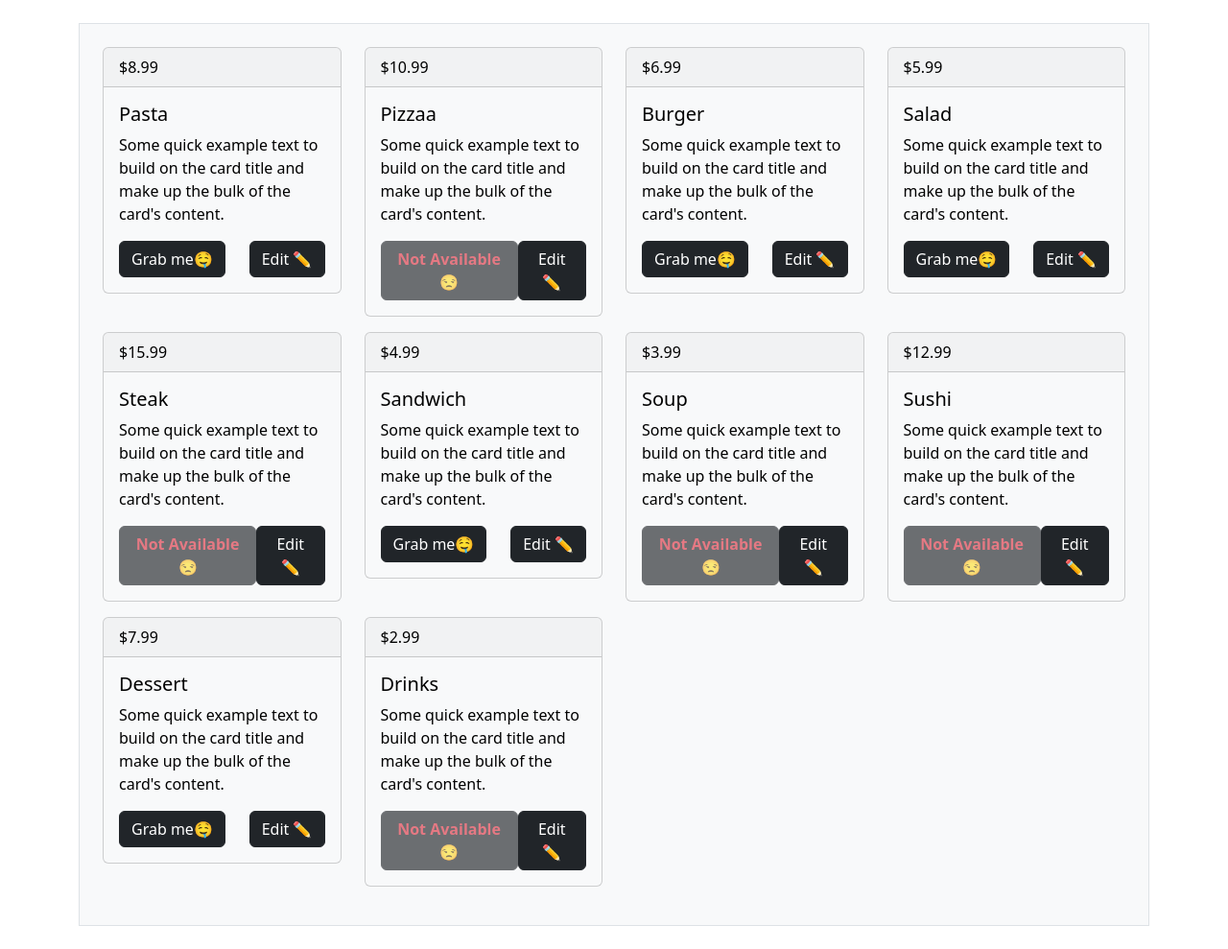
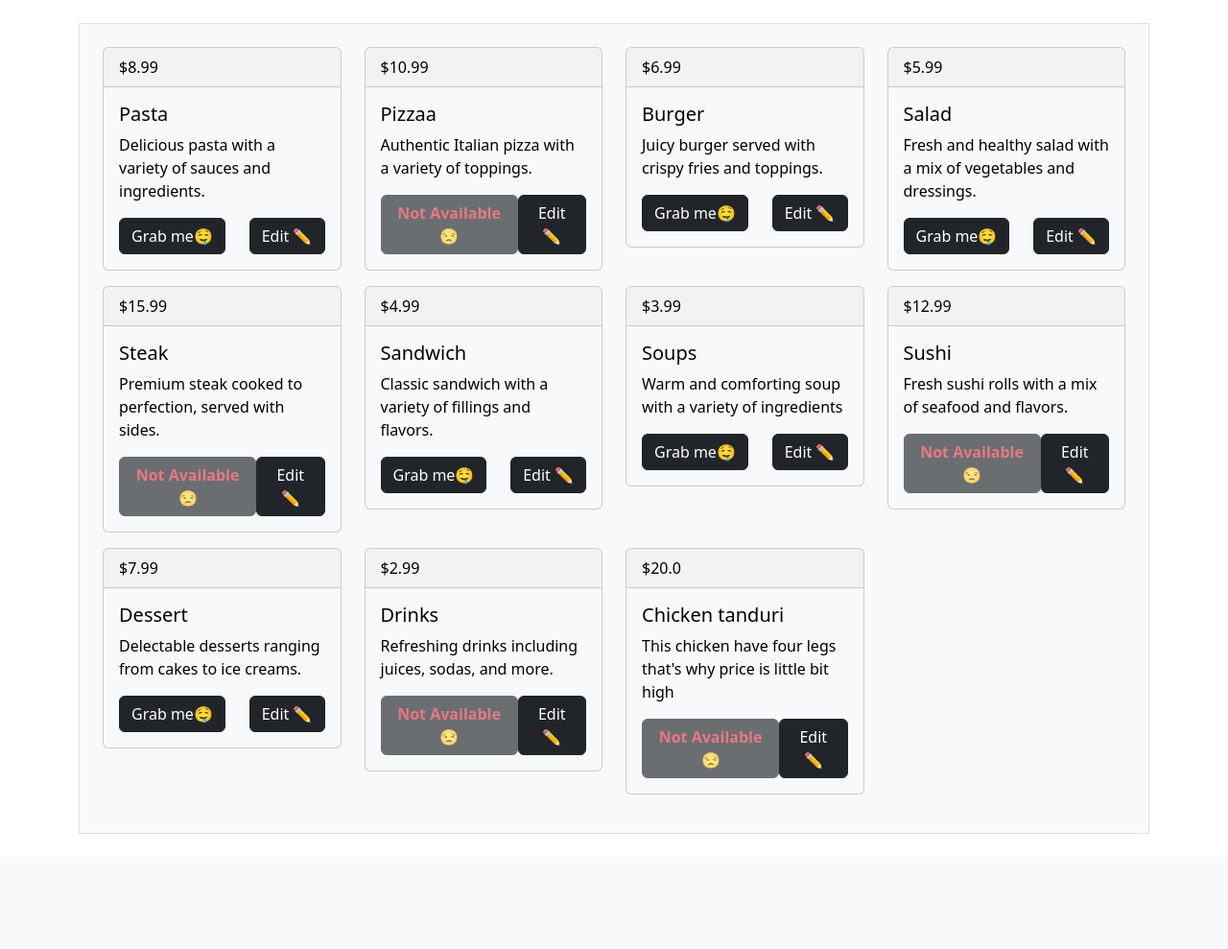
Before and after one commit to hrithikvishwakarma001/Learn-Python, a Django app: page / in a window 1280 px wide. Shown: the part 80-1069 px from the top of the page at 96% size. After the commit the page ends 949 px from the top, so only its background shows below. Run offline with Django 4.2, Linux system fonts and the light colour scheme.

Commit message:
update the update.html and add description textarea for writting desc

```diff
--- a/django/zomato_chronicles/db.json
+++ b/django/zomato_chronicles/db.json
@@ -4,62 +4,78 @@
             "id": 1,
             "name": "Pasta",
             "price": 8.99,
-            "available": true
+            "available": true,
+            "description": "Delicious pasta with a variety of sauces and ingredients."
         },
         {
             "id": 2,
             "name": "Pizzaa",
-            "price": "10.99",
+            "price": 10.99,
             "available": false,
-            "description": null
+            "description": "Authentic Italian pizza with a variety of toppings."
         },
         {
             "id": 3,
             "name": "Burger",
             "price": 6.99,
-            "available": true
+            "available": true,
+            "description": "Juicy burger served with crispy fries and toppings."
         },
         {
             "id": 4,
             "name": "Salad",
             "price": 5.99,
-            "available": true
+            "available": true,
+            "description": "Fresh and healthy salad with a mix of vegetables and dressings."
         },
         {
             "id": 5,
             "name": "Steak",
             "price": 15.99,
-            "available": false
+            "available": false,
+            "description": "Premium steak cooked to perfection, served with sides."
         },
         {
             "id": 6,
             "name": "Sandwich",
             "price": 4.99,
-            "available": true
+            "available": true,
+            "description": "Classic sandwich with a variety of fillings and flavors."
         },
         {
             "id": 7,
-            "name": "Soup",
+            "name": "Soups",
             "price": "3.99",
-            "available": false
+            "available": true,
+            "description": "Warm and comforting soup with a variety of ingredients\r\n          "
         },
         {
             "id": 8,
             "name": "Sushi",
-            "price": "12.99",
-            "available": false
+            "price": 12.99,
+            "available": false,
+            "description": "Fresh sushi rolls with a mix of seafood and flavors."
         },
         {
             "id": 9,
             "name": "Dessert",
             "price": 7.99,
-            "available": true
+            "available": true,
+            "description": "Delectable desserts ranging from cakes to ice creams."
         },
         {
             "id": 10,
             "name": "Drinks",
             "price": 2.99,
-            "available": false
+            "available": false,
+            "description": "Refreshing drinks including juices, sodas, and more."
+        },
+        {
+            "id": 11,
+            "name": "Chicken tanduri",
+            "price": "20.0",
+            "available": false,
+            "description": "This chicken have four legs that's why price is little bit high\r\n          \r\n          \r\n          "
         }
     ],
     "orders": []
--- a/django/zomato_chronicles/home/urls.py
+++ b/django/zomato_chronicles/home/urls.py
@@ -4,6 +4,6 @@ from . import views
 
 urlpatterns = [
     path("", views.read_dish, name="home"),
-    # path("add_dish/", views.add_dish, name="add_dish"),
+    path("add_dish/", views.add_dish, name="add_dish"),
     path("update_dish/<int:dish_id>/", views.update_dish, name="update_dish"),
 ]
--- a/django/zomato_chronicles/home/views.py
+++ b/django/zomato_chronicles/home/views.py
@@ -22,9 +22,36 @@ def update_dish(request, dish_id):
         dish["name"] = request.POST.get("name")
         dish["price"] = request.POST.get("price")
         dish["available"] = [True if request.POST.get("available") == "on" else False][0]
+        dish["description"] = request.POST.get("description")
         write_data(menu, orders)
         return redirect("home")
     else:
         menu = get_menu()
         dish = menu[dish_id - 1]
         return render(request, "update.html", {"dish": dish})
+
+
+def add_dish(request):
+    if request.method == "POST":
+        menu, orders = read_data()
+
+        new_dish = {
+            "id": len(menu) + 1,  # Generate a new ID
+            "name": request.POST.get("name"),
+            "price": float(request.POST.get("price")),
+            "available": False,
+            "description": request.POST.get("description"),
+        }
+      #   print(new_dish)
+        if new_dish["name"] == "":
+            return HttpResponse("Name cannot be empty")
+        if new_dish["price"] == "":
+            return HttpResponse("Price cannot be empty")
+        if new_dish["description"] == "":
+            return HttpResponse("Description cannot be empty")
+
+        menu.append(new_dish)
+        write_data(menu, orders)
+        return redirect("home")
+
+    return render(request, "add_dish.html")
--- a/django/zomato_chronicles/templates/home.html
+++ b/django/zomato_chronicles/templates/home.html
@@ -13,7 +13,7 @@
             <div class="card-header">${{ dish.price }}</div>
             <div class="card-body">
               <h5 class="card-title">{{ dish.name }}</h5>
-              <p class="card-text">Some quick example text to build on the card title and make up the bulk of the card's content.</p>
+              <p class="card-text">{{dish.description}}</p>
            <div class="d-flex justify-content-between ">
                 <form method="post">
                   {% csrf_token %}
--- a/django/zomato_chronicles/templates/update.html
+++ b/django/zomato_chronicles/templates/update.html
@@ -22,6 +22,11 @@
           <input type="checkbox" class="form-check-input" id="available" name="available" {% if dish.available %}checked{% endif %}>
           <label class="form-check-label" for="available">Available</label>
         </div>
+        <div class="mb-3">
+          <label for="description" class="form-label">Description</label>
+          <textarea class="form-control" id="description" name="description" rows="3" placeholder="Enter short description">{{ dish.description }}
+          </textarea>
+        </div>
         <button type="submit" class="btn btn-dark">Update</button>
       </form>
     </div>
```
Also changed, not shown: django/zomato_chronicles/templates/add_dish.html (+23 -16 lines), django/zomato_chronicles/templates/base.html (indentation only).
